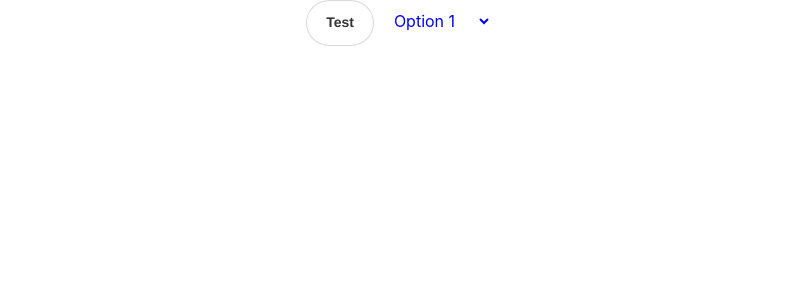
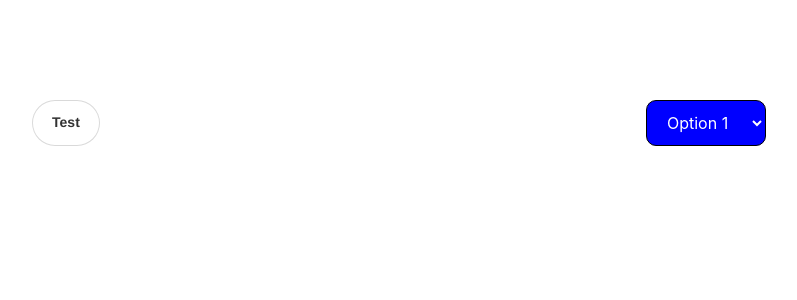
Before and after one commit to ieltxualganaras/storybook-tech-talk, a React (Create React App) app: page / in a window 1280 px wide. Shown: the top 300 px of the page, without its empty margins (241-1038 px from the left). Built offline with nearby package versions, Linux system fonts and the light colour scheme.

Commit message:
select styles

```diff
--- a/src/App.css
+++ b/src/App.css
@@ -1,5 +1,8 @@
 .App {
   text-align: center;
+  display: flex;
+  justify-content: space-around;
+  margin-top: 100px;
 }
 
 .App-logo {
--- a/src/App.js
+++ b/src/App.js
@@ -12,7 +12,7 @@ function App() {
   return (
     <div className="App">
       <Button label="Test"></Button>
-      <Select options={options}></Select>
+      <Select primary options={options}></Select>
     </div>
   );
 }
--- a/src/components/select/select.css
+++ b/src/components/select/select.css
@@ -1,6 +1,6 @@
 .select {
   /* appearance: none; */
-  border: none;
+  border: 1px solid black;
   border-radius: 10px;
 
   /* width: 100px; */
```
Also changed, not shown: 1 other file (tests, documents, lock files or other folders).
